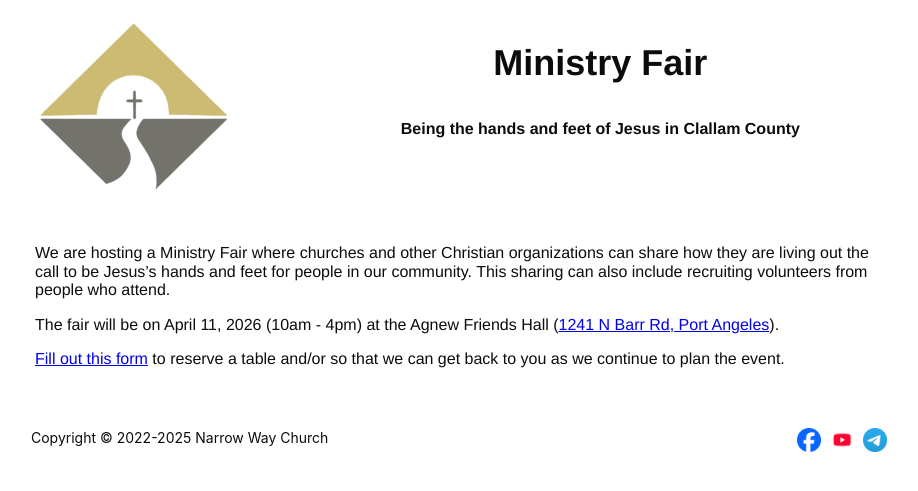
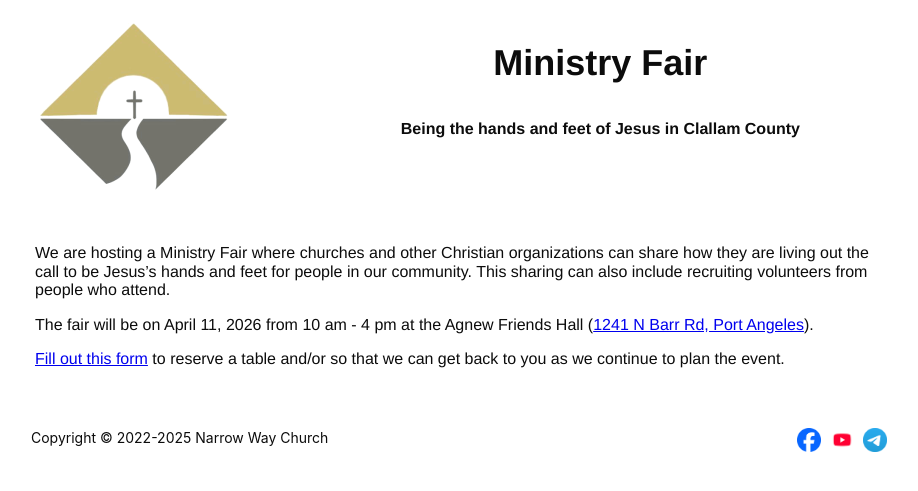
Before and after one commit to narrowwaychurch/narrowwaychurch.github.io, a Jekyll site: the page built from ministryfair2026.md, in a window 1280 px wide. Shown: the top 491 px of the page, without its empty margins (183-1101 px from the left). Built offline with Jekyll 4.4.1, drawn with Linux system fonts in a browser that asks for light colours; nearby versions of some CDN libraries; some web fonts are replaced.

Commit message:
little change

```diff
--- a/ministryfair2026.md
+++ b/ministryfair2026.md
@@ -8,7 +8,8 @@
 share how they are living out the call to be Jesus's hands and feet for people in
 our community. This sharing can also include recruiting volunteers from people who attend.
 
-The fair will be on April 11, 2026 (10am - 4pm) at the Agnew Friends Hall ([1241 N Barr Rd, Port Angeles](https://maps.app.goo.gl/QTBmWEzttu7UT6Ky9)).
+The fair will be on April 11, 2026 from 10 am - 4 pm at the
+Agnew Friends Hall ([1241 N Barr Rd, Port Angeles](https://maps.app.goo.gl/QTBmWEzttu7UT6Ky9)).
 
-[Fill out this form](https://docs.google.com/forms/d/e/1FAIpQLScrFrnwYSUwA-qpqueqvwF7GyD9fMkHWO04qWOBlQTxsTEYjg/viewform?usp=header)
-to reserve a table and/or so that we can get back to you as we continue to plan the event.
+[Fill out this form](https://docs.google.com/forms/d/e/1FAIpQLScrFrnwYSUwA-qpqueqvwF7GyD9fMkHWO04qWOBlQTxsTEYjg/viewform?usp=header) to reserve a table and/or so that we
+can get back to you as we continue to plan the event.
```
